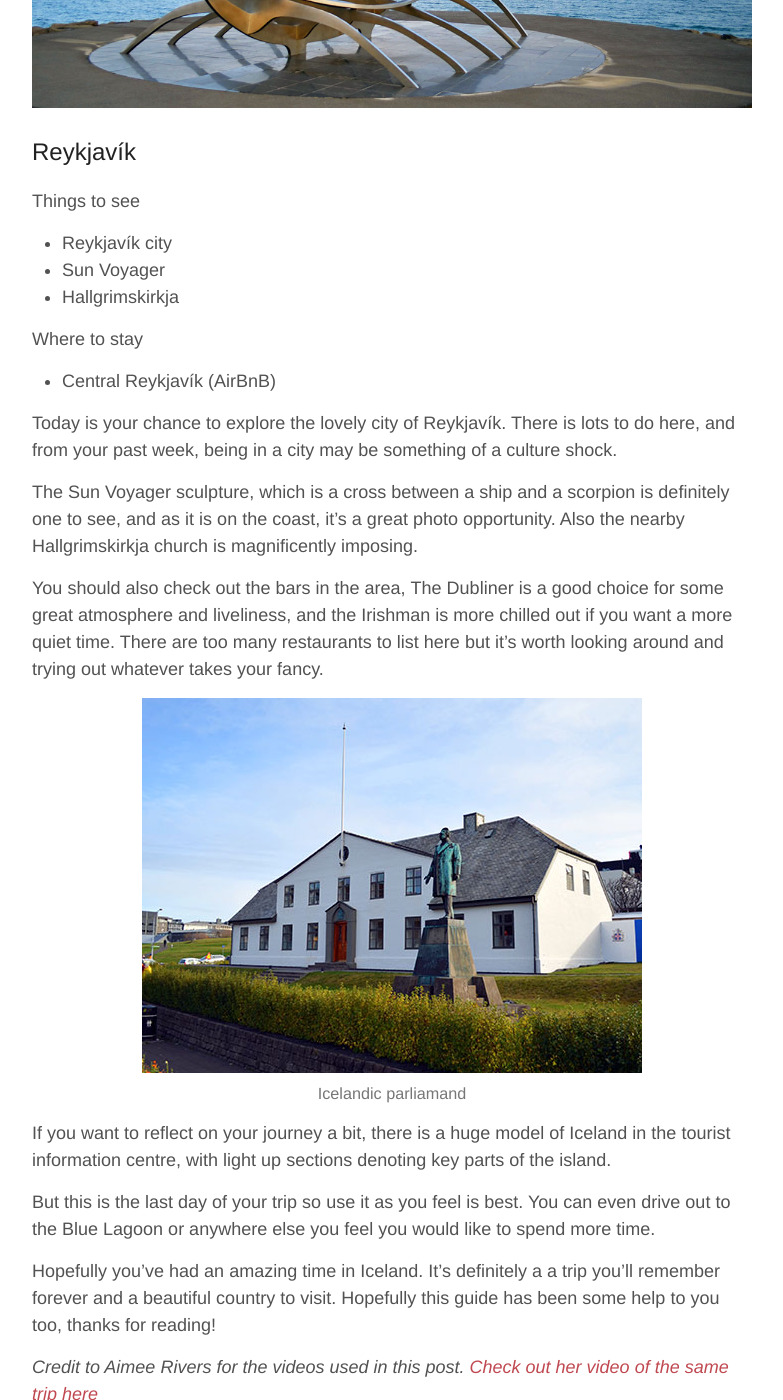
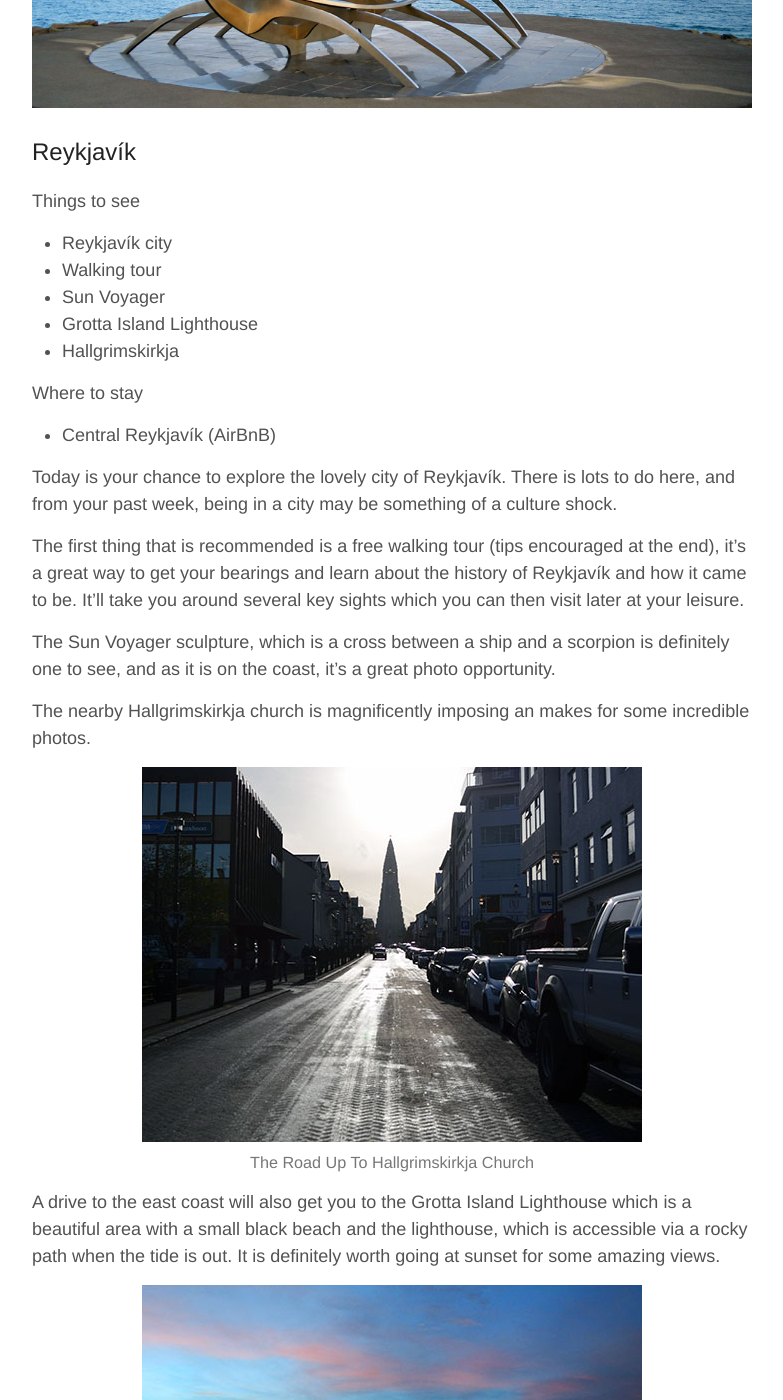
Before and after one commit to dineshraj/blog, a Jekyll site: the page built from _posts/2019-10-16-make-the-most-of-iceland-in-8-days.md, in a window 1280 px wide and 1400 px high, scrolled down 22482 px. Shown: the whole window, without its empty margins (248-1031 px from the left). Built offline with Jekyll 4.4.1, drawn with Linux system fonts in a browser that asks for light colours; some of the changed text lies outside the part shown.

Commit message:
tweaks to day 8

```diff
--- a/_posts/2019-10-16-make-the-most-of-iceland-in-8-days.md
+++ b/_posts/2019-10-16-make-the-most-of-iceland-in-8-days.md
@@ -335,7 +335,9 @@ When you are satisfied you've explored this area to your liking, drive down towa
 
 **Things to see**
  - Reykjavík city
+ - Walking tour
  - Sun Voyager
+ - Grotta Island Lighthouse
  - Hallgrimskirkja
 
  **Where to stay**
@@ -343,11 +345,21 @@ When you are satisfied you've explored this area to your liking, drive down towa
 
 Today is your chance to explore the lovely city of Reykjavík. There is lots to do here, and from your past week, being in a city may be something of a culture shock.
 
-The **Sun Voyager** sculpture, which is a cross between a ship and a scorpion is definitely one to see, and as it is on the coast, it's a great photo opportunity. Also the nearby Hallgrimskirkja church is magnificently imposing.
+The first thing that is recommended is a **free walking tour** (tips encouraged at the end), it's a great way to get your bearings and learn about the history of Reykjavík and how it came to be. It'll take you around several key sights which you can then visit later at your leisure.
+
+The **Sun Voyager** sculpture, which is a cross between a ship and a scorpion is definitely one to see, and as it is on the coast, it's a great photo opportunity.
+
+The nearby Hallgrimskirkja church is magnificently imposing an makes for some incredible photos.
+
+{% include image.html url='/assets/iceland/hallgrimskirkja.jpg' caption='The Road Up To Hallgrimskirkja Church' %}
+
+A drive to the east coast will also get you to the **Grotta Island Lighthouse** which is a beautiful area with a small black beach and the lighthouse, which is accessible via a rocky path when the tide is out. It is definitely worth going at sunset for some amazing views.
+
+{% include image.html url='/assets/iceland/grotta-lighthouse.jpg' caption='Sunset Near Grotta Island Lighthouse' %}
 
 You should also check out the bars in the area, **The Dubliner** is a good choice for some great atmosphere and liveliness, and the Irishman is more chilled out if you want a more quiet time. There are too many restaurants to list here but it's worth looking around and trying out whatever takes your fancy.
 
-{% include image.html url='/assets/iceland/reykjavik.jpg' caption='Icelandic parliamand' %}
+{% include image.html url='/assets/iceland/reykjavik.jpg' caption='Icelandic Parliament' %}
 
 If you want to reflect on your journey a bit, there is a huge model of Iceland in the tourist information centre, with light up sections denoting key parts of the island.
 
```
Also changed, not shown: assets/iceland/grotta-lighthouse.jpg (added), assets/iceland/hallgrimskirkja.jpg (added).
